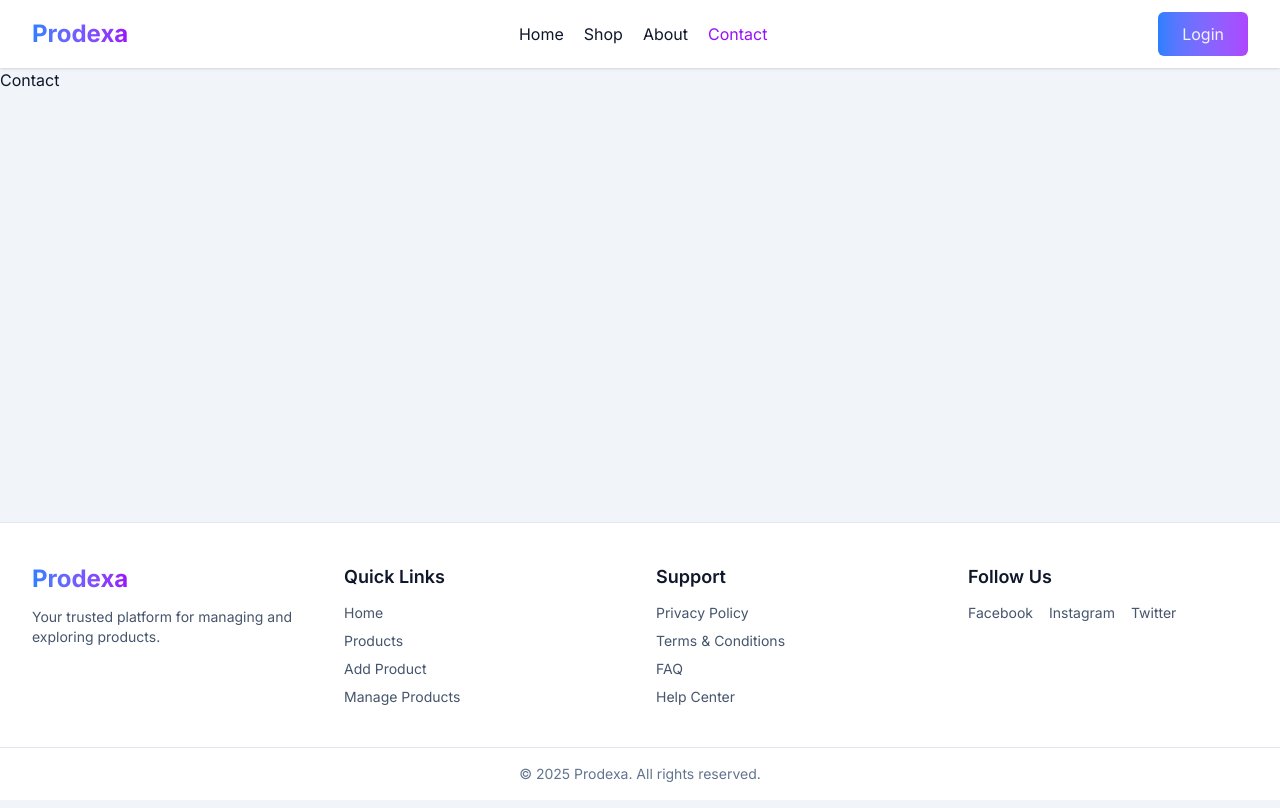
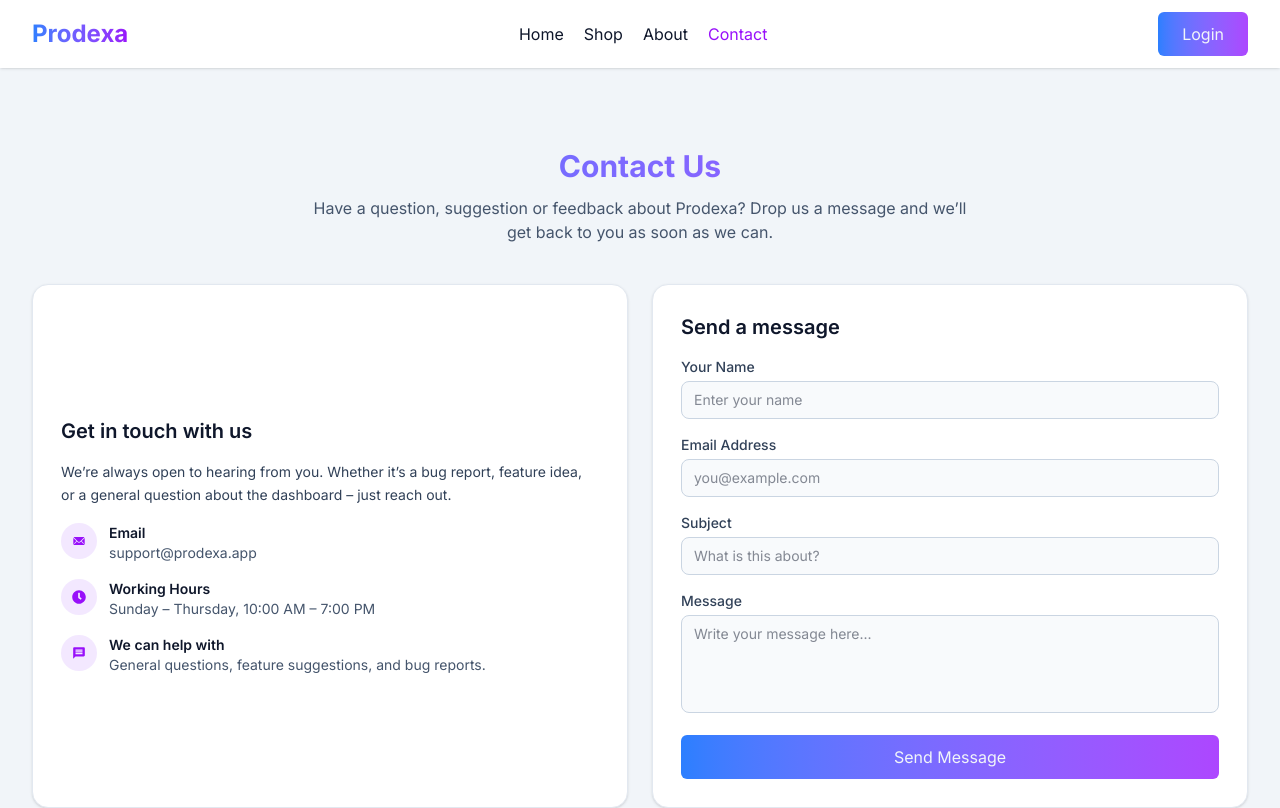
Before and after one commit to LitanMolla/prodexa-client, a Next.js app: page /contact in a window 1280 px wide. Shown: the top 808 px of the page. Built offline with nearby package versions, Linux system fonts and the light colour scheme; no server answers.

Commit message:
added about and contact page

```diff
--- a/src/app/about/page.js
+++ b/src/app/about/page.js
@@ -2,7 +2,44 @@ import React from 'react'
 
 const About = () => {
   return (
-    <div>About</div>
+    <section className="my-10 lg:my-20">
+      <div className="container">
+        <div className="text-center mb-5">
+          <h1 className="heading">
+            About Prodexa
+          </h1>
+          <p className="mt-3 text-slate-600 text-sm sm:text-base max-w-2xl mx-auto">
+            Prodexa is a clean, modern product management platform where users can add, edit, and manage items with ease.
+          </p>
+        </div>
+        <div className="bg-white rounded-2xl shadow-sm border border-slate-200 p-6 sm:p-8">
+          <div className="grid gap-6 lg:grid-cols-2">
+            <div>
+              <h2 className="text-xl sm:text-2xl font-semibold text-slate-900">
+                Our Mission
+              </h2>
+              <p className="mt-3 text-sm sm:text-[15px] text-slate-700 leading-relaxed">
+                Managing products shouldn’t be complicated. Prodexa offers a simple, minimal interface
+                designed for creators and small businesses to manage product details without any hassle.
+                Our goal is to provide a clean dashboard experience that is fast, easy, and efficient.
+              </p>
+            </div>
+            <div className="bg-slate-50 rounded-xl border border-slate-200 p-4 sm:p-5">
+              <h3 className="text-sm font-semibold text-slate-900 mb-3">
+                What you can do with Prodexa:
+              </h3>
+              <ul className="space-y-2 text-sm text-slate-700">
+                <li>• Add products with detailed information.</li>
+                <li>• Organize items by category, priority, and date.</li>
+                <li>• View individual product details clearly.</li>
+                <li>• Manage products with View & Delete actions.</li>
+                <li>• Keep everything structured in one dashboard.</li>
+              </ul>
+            </div>
+          </div>
+        </div>
+      </div>
+    </section>
   )
 }
 
--- a/src/app/contact/page.js
+++ b/src/app/contact/page.js
@@ -1,8 +1,139 @@
+'use client'
+import useAuth from '@/hooks/useAuth';
 import React from 'react'
+import { FaClock } from 'react-icons/fa';
+import { IoIosMail } from "react-icons/io";
+import { MdMessage } from "react-icons/md";
+import { toast } from 'react-toastify';
 
 const Contact = () => {
+  const {user} = useAuth()
+  const handleSubmit = (event) => {
+    event.preventDefault()
+    toast.success('Message sent successfully')
+    event.target.reset()
+  }
   return (
-    <div>Contact</div>
+    <section className="my-10 lg:my-20">
+      <div className="container space-y-10">
+        <div className="text-center">
+          <h1 className="heading">
+            Contact Us
+          </h1>
+          <p className="mt-3 text-slate-600 text-sm sm:text-base max-w-2xl mx-auto">
+            Have a question, suggestion or feedback about Prodexa?
+            Drop us a message and we’ll get back to you as soon as we can.
+          </p>
+        </div>
+        <div className="grid gap-6 lg:grid-cols-2">
+          <div className="bg-white rounded-2xl shadow-sm border border-slate-200 p-6 sm:p-7 flex flex-col justify-between">
+            <div className=""/>
+            <div className="space-y-4">
+              <h2 className="text-lg sm:text-xl font-semibold text-slate-900">
+                Get in touch with us
+              </h2>
+              <p className="text-sm text-slate-700 leading-relaxed">
+                We’re always open to hearing from you. Whether it’s a bug report,
+                feature idea, or a general question about the dashboard – just reach out.
+              </p>
+
+              <div className="space-y-4 text-sm text-slate-700">
+                <div className="flex items-start gap-3">
+                  <div className="w-9 h-9 rounded-full bg-purple-100 flex items-center justify-center text-purple-600 text-sm font-semibold">
+                    <IoIosMail />
+                  </div>
+                  <div>
+                    <p className="font-semibold text-slate-900">Email</p>
+                    <p className="text-slate-600">support@prodexa.app</p>
+                  </div>
+                </div>
+
+                <div className="flex items-start gap-3">
+                  <div className="w-9 h-9 rounded-full bg-purple-100 flex items-center justify-center text-purple-600 text-sm font-semibold">
+                  <FaClock />
+                  </div>
+                  <div>
+                    <p className="font-semibold text-slate-900">Working Hours</p>
+                    <p className="text-slate-600">Sunday – Thursday, 10:00 AM – 7:00 PM</p>
+                  </div>
+                </div>
+
+                <div className="flex items-start gap-3">
+                  <div className="w-9 h-9 rounded-full bg-purple-100 flex items-center justify-center text-purple-600 text-sm font-semibold">
+                 <MdMessage />
+                  </div>
+                  <div>
+                    <p className="font-semibold text-slate-900">We can help with</p>
+                    <p className="text-slate-600">
+                      General questions, feature suggestions, and bug reports.
+                    </p>
+                  </div>
+                </div>
+              </div>
+            </div>
+            <p className="">
+            </p>
+          </div>
+          <div className="bg-white rounded-2xl shadow-sm border border-slate-200 p-6 sm:p-7">
+            <h2 className="text-lg sm:text-xl font-semibold text-slate-900 mb-4">
+              Send a message
+            </h2>
+            <form onSubmit={handleSubmit} className="space-y-4">
+              <div>
+                <label className="block text-sm font-medium text-slate-700 mb-1">
+                  Your Name
+                </label>
+                <input
+                defaultValue={user?.displayName}
+                required
+                  placeholder="Enter your name"
+                  className="w-full border border-slate-300 rounded-lg px-3 py-2 text-sm bg-slate-50 focus:outline-none focus:ring-2 focus:ring-purple-400"
+                />
+              </div>
+              <div>
+                <label className="block text-sm font-medium text-slate-700 mb-1">
+                  Email Address
+                </label>
+                <input
+                defaultValue={user?.email}
+                required
+                  type="email"
+                  placeholder="you@example.com"
+                  className="w-full border border-slate-300 rounded-lg px-3 py-2 text-sm bg-slate-50 focus:outline-none focus:ring-2 focus:ring-purple-400"
+                />
+              </div>
+              <div>
+                <label className="block text-sm font-medium text-slate-700 mb-1">
+                  Subject
+                </label>
+                <input
+                required
+                  placeholder="What is this about?"
+                  className="w-full border border-slate-300 rounded-lg px-3 py-2 text-sm bg-slate-50 focus:outline-none focus:ring-2 focus:ring-purple-400"
+                />
+              </div>
+              <div>
+                <label className="block text-sm font-medium text-slate-700 mb-1">
+                  Message
+                </label>
+                <textarea
+                  required
+                  rows={4}
+                  placeholder="Write your message here..."
+                  className="w-full border border-slate-300 rounded-lg px-3 py-2 text-sm bg-slate-50 focus:outline-none focus:ring-2 focus:ring-purple-400 resize-none"
+                />
+              </div>
+              <button
+                type="submit"
+                className="btn-primary w-full"
+              >
+                Send Message
+              </button>
+            </form>
+          </div>
+        </div>
+      </div>
+    </section>
   )
 }
 
```
